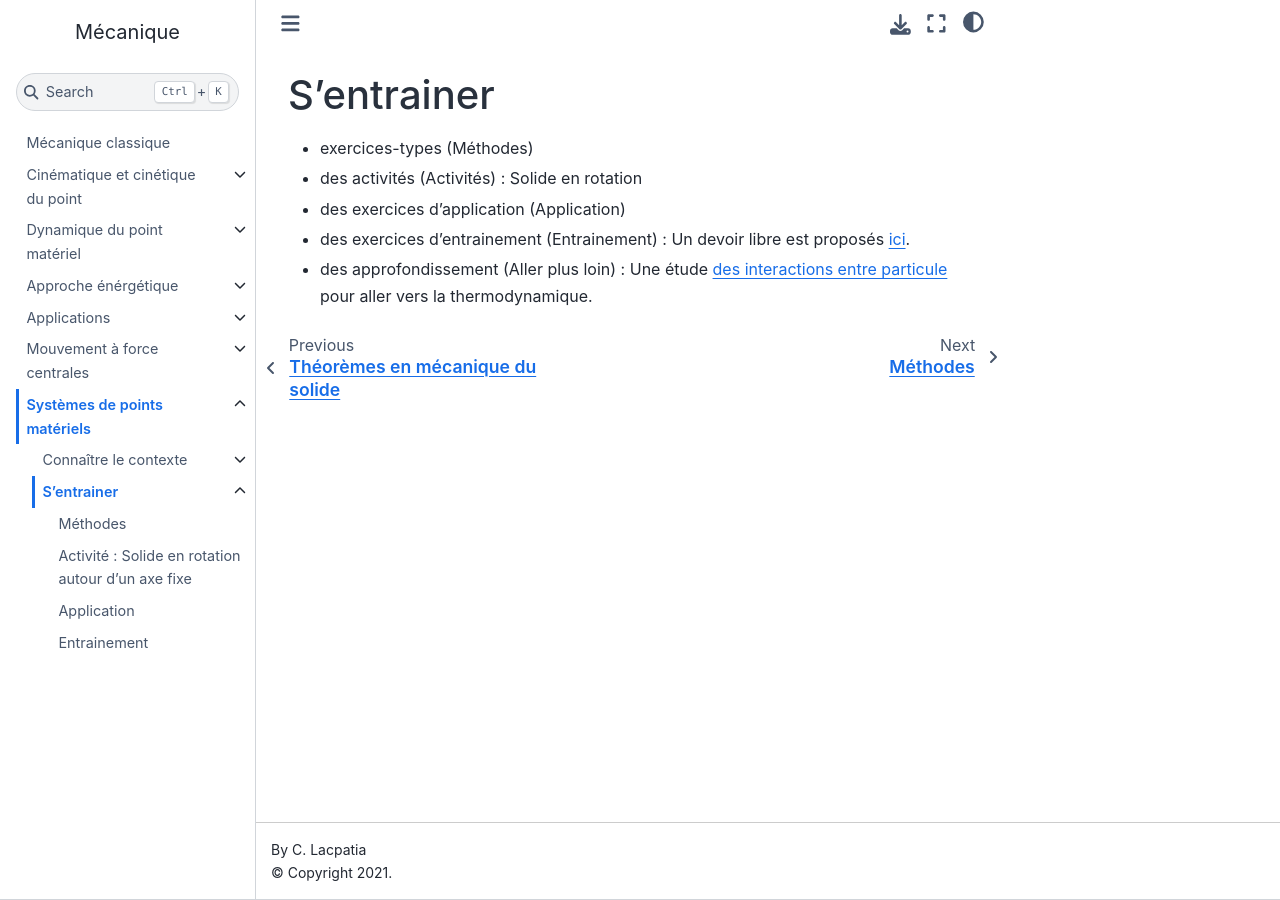
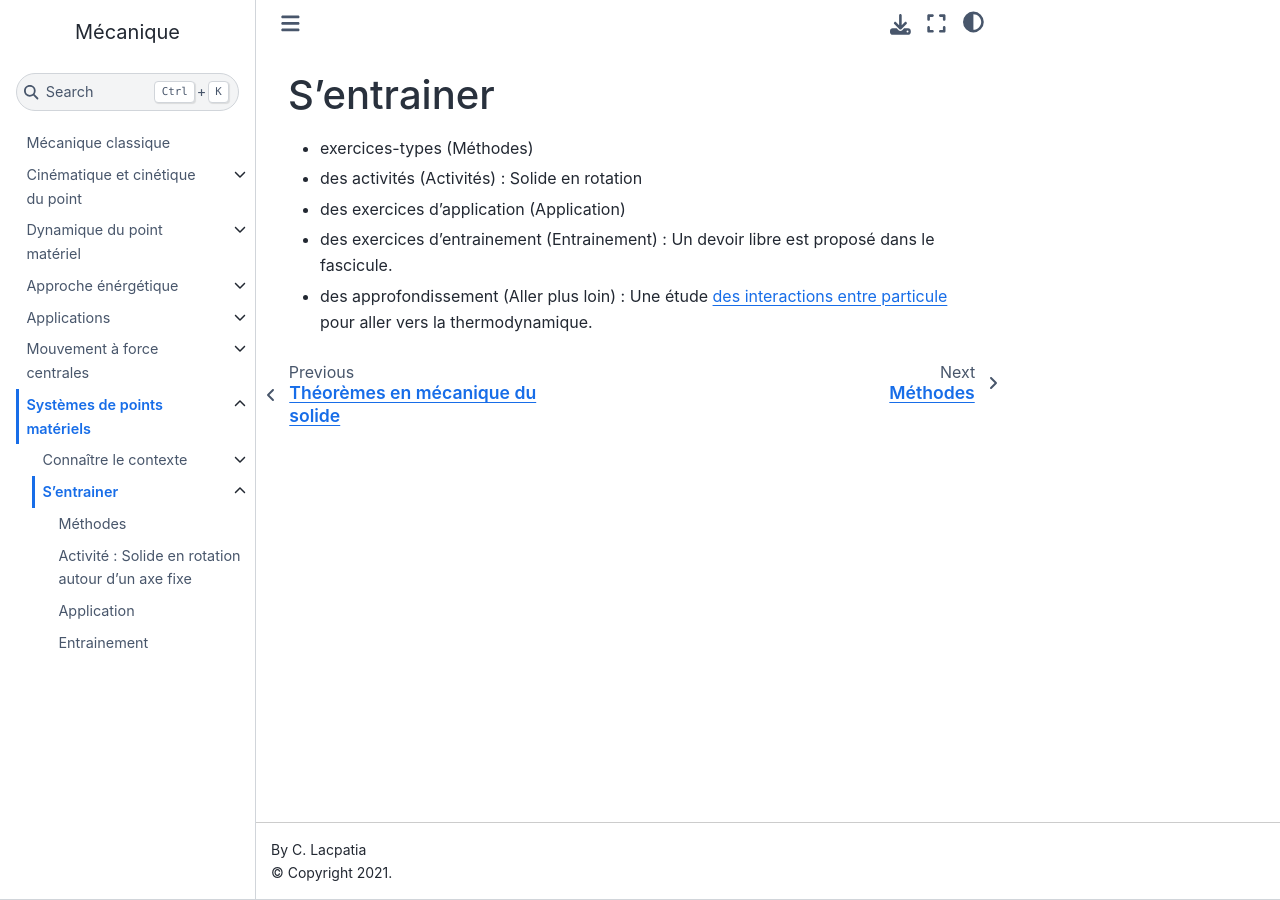
Before and after one commit to pcsi3physiquestan/mecanique_sources, a Jupyter Book: the page built from notebook/systeme_ex.md, in a window 1280 px wide. Built offline with Jupyter Book 1.0.4 settings and Sphinx 7.4.7 and the Sphinx Book theme 1.1.4, drawn with Linux system fonts in a browser that asks for light colours.

Commit message:
Mise à jour automatique

```diff
--- a/notebook/systeme_ex.md
+++ b/notebook/systeme_ex.md
@@ -17,5 +17,5 @@ kernelspec:
 * exercices-types (Méthodes)
 * des activités (Activités) : Solide en rotation
 * des exercices d'application (Application)
-* des exercices d'entrainement (Entrainement) : Un devoir libre est proposés [ici](https://stanislas.edunao.com/mod/resource/view.php?id=12850).
-* des approfondissement (Aller plus loin) : Une étude [des interactions entre particule](https://stanislas.edunao.com/mod/resource/view.php?id=12859) pour aller vers la thermodynamique.
+* des exercices d'entrainement (Entrainement) : Un devoir libre est proposé dans le fascicule.
+* des approfondissement (Aller plus loin) : Une étude [des interactions entre particule](https://moodlecpge.stanislas.fr/mod/resource/view.php?id=197) pour aller vers la thermodynamique.
```
Also changed, not shown: notebook/centrales_ex.md (+2 -2 lines), notebook/dynamique_ex.md (+1 -1 lines), notebook/energetique_ex.md (+1 -1 lines).
